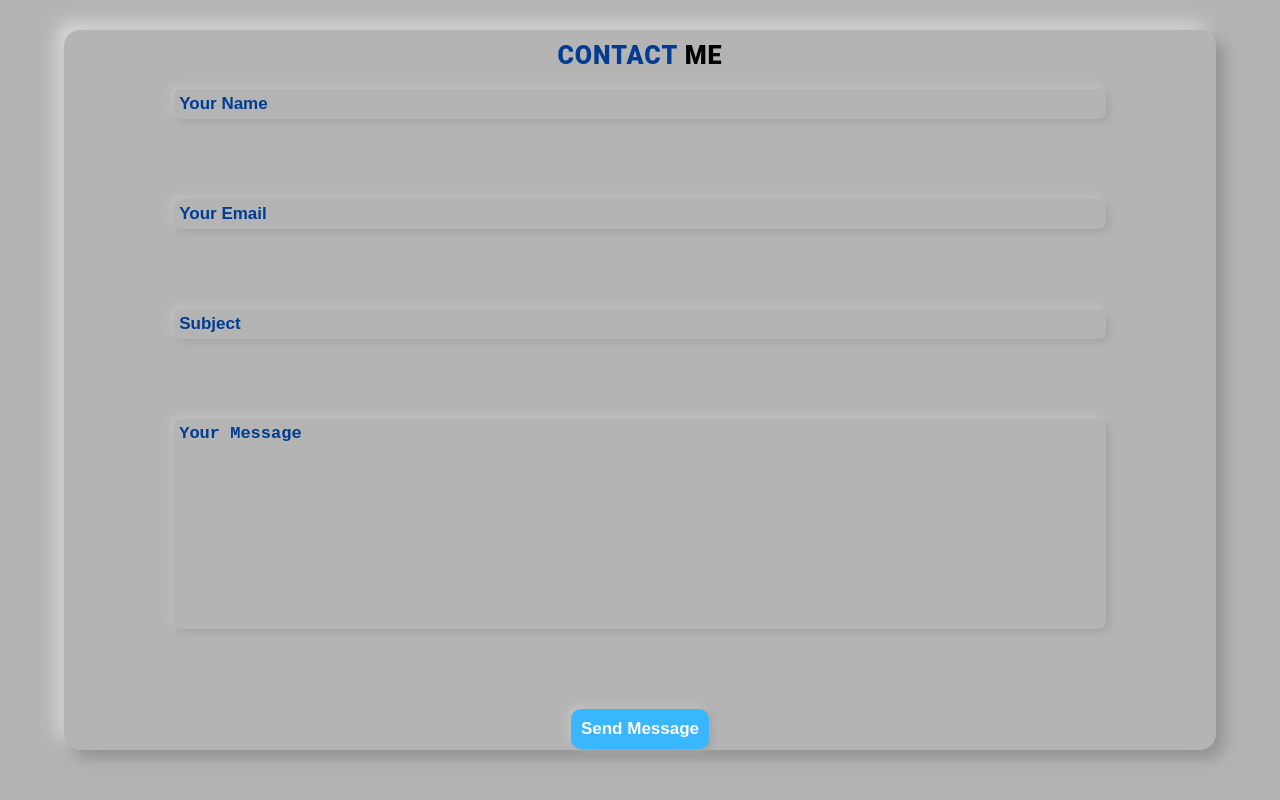
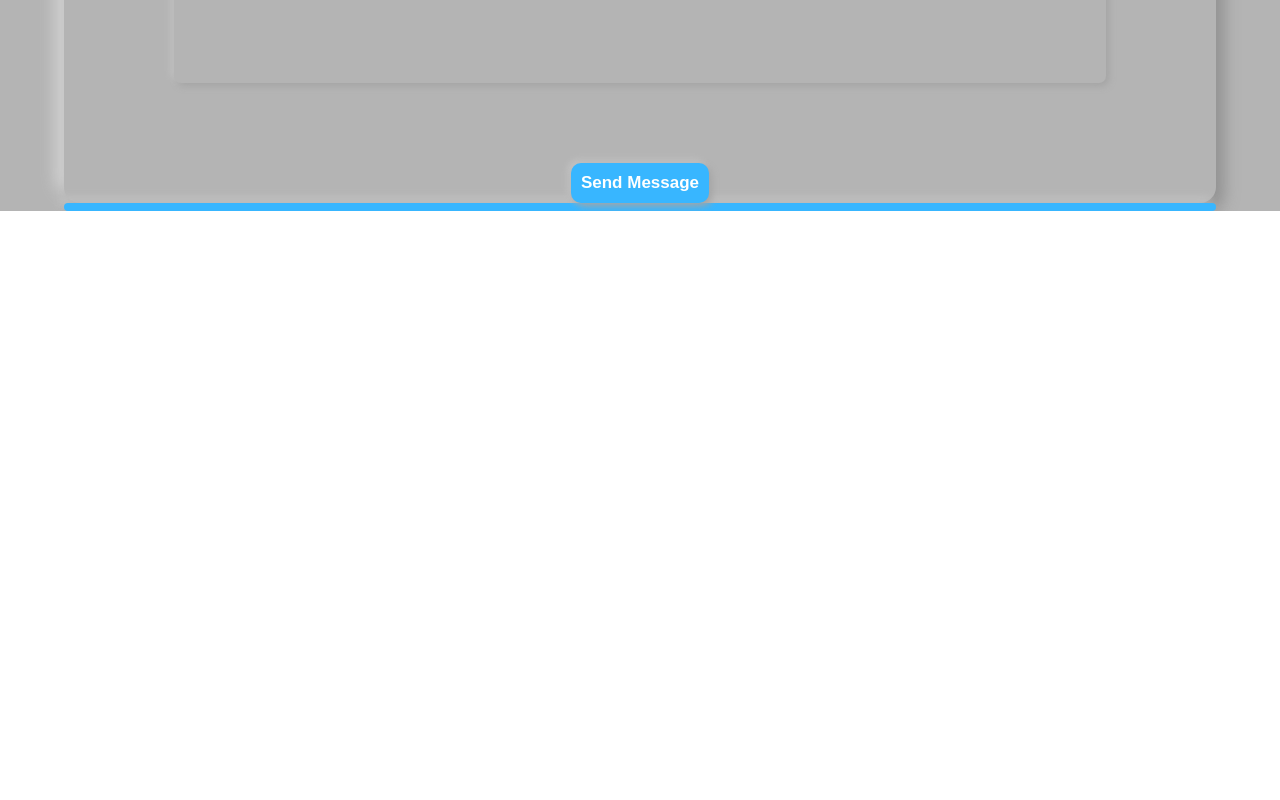
Before and after one commit to Brice150/Portfolio, an Angular app: page /page in a window 1280 px wide. Shown: the part 2714-3514 px from the top of the page. After the commit the page ends 2925 px from the top, so only its background shows below. Built offline with nearby package versions, Linux system fonts and the light colour scheme.

Commit message:
responsive for tablets

```diff
--- a/src/app/page.component/about.component/about.component.css
+++ b/src/app/page.component/about.component/about.component.css
@@ -1,13 +1,11 @@
 .about {
     padding-top: 80px;
     width: 100%;
-    height: 100vh;
 }
 
 .container {
     background-color: var(--background);
     margin: auto 5%;
-    height: 90vh;
     border-radius: 16px;
     box-shadow:  8px 8px 16px #909090,
              -8px -8px 16px #d8d8d8;
--- a/src/app/page.component/contact.component/contact.component.css
+++ b/src/app/page.component/contact.component/contact.component.css
@@ -1,13 +1,11 @@
 .contact {
     padding-top: 80px;
     width: 100%;
-    height: 100vh;
 }
 
 .container {
     background-color: var(--background);
     margin: auto 5%;
-    height: 90vh;
     border-radius: 16px;
     box-shadow:  8px 8px 16px #909090,
              -8px -8px 16px #d8d8d8;
--- a/src/app/page.component/home.component/home.component.css
+++ b/src/app/page.component/home.component/home.component.css
@@ -1,13 +1,11 @@
 .home {
     padding-top: 80px;
     width: 100%;
-    height: 100vh;
 }
 
 .container {
     background-color: var(--background);
     margin: auto 5%;
-    height: 90vh;
     border-radius: 16px;
     box-shadow:  8px 8px 16px #909090,
              -8px -8px 16px #d8d8d8;
--- a/src/app/page.component/page.component.html
+++ b/src/app/page.component/page.component.html
@@ -8,4 +8,5 @@
     <app-project></app-project>
     <div class="line"></div>
     <app-contact></app-contact>
+    <div class="line"></div>
 </div>
--- a/src/app/page.component/project.component/project.component.css
+++ b/src/app/page.component/project.component/project.component.css
@@ -1,13 +1,11 @@
 .project {
     padding-top: 80px;
     width: 100%;
-    height: 100vh;
 }
 
 .container {
     background-color: var(--background);
     margin: auto 5%;
-    height: 90vh;
     border-radius: 16px;
     box-shadow:  8px 8px 16px #909090,
              -8px -8px 16px #d8d8d8;
```
Also changed, not shown: 4 other files (tests, documents, lock files or other folders).
